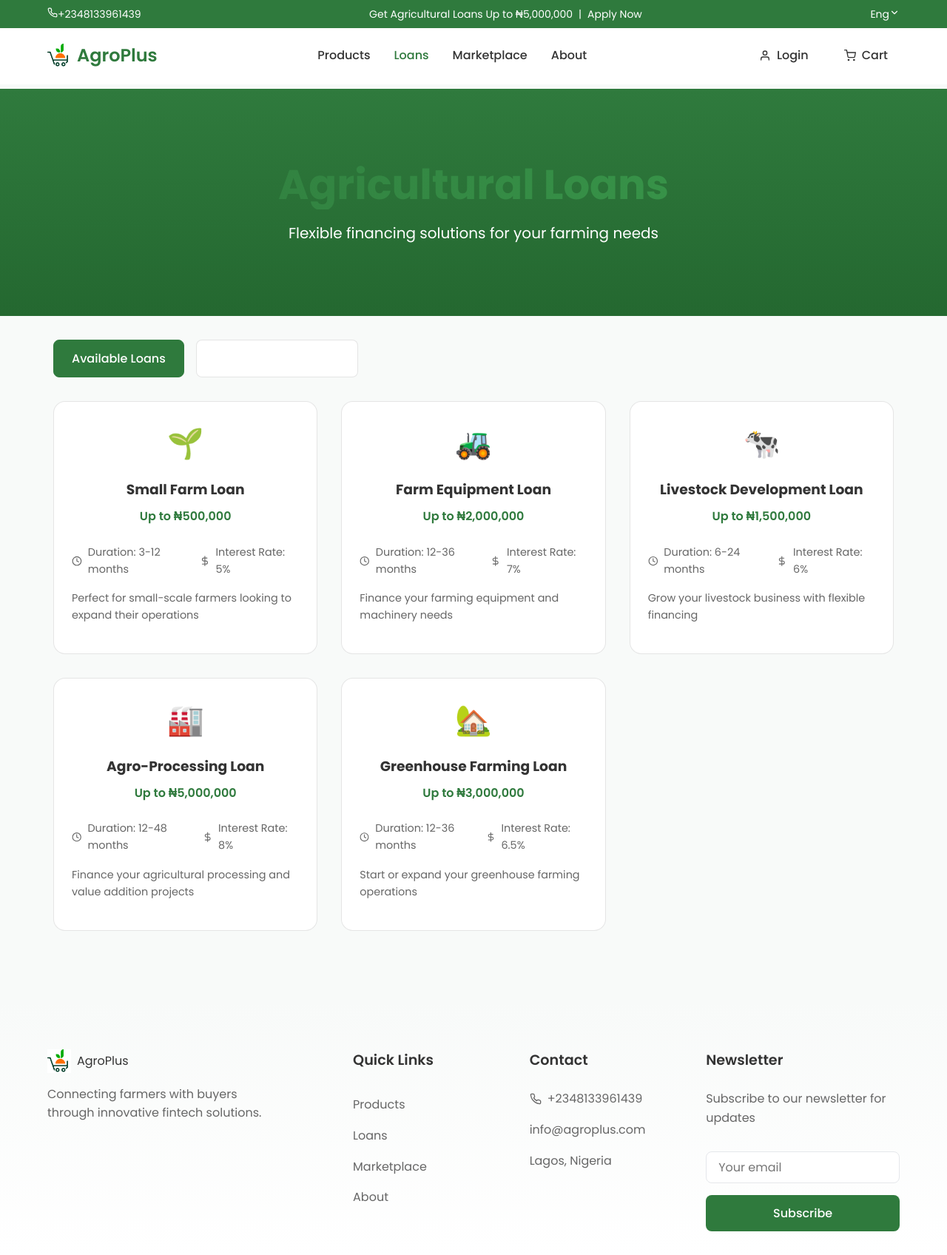
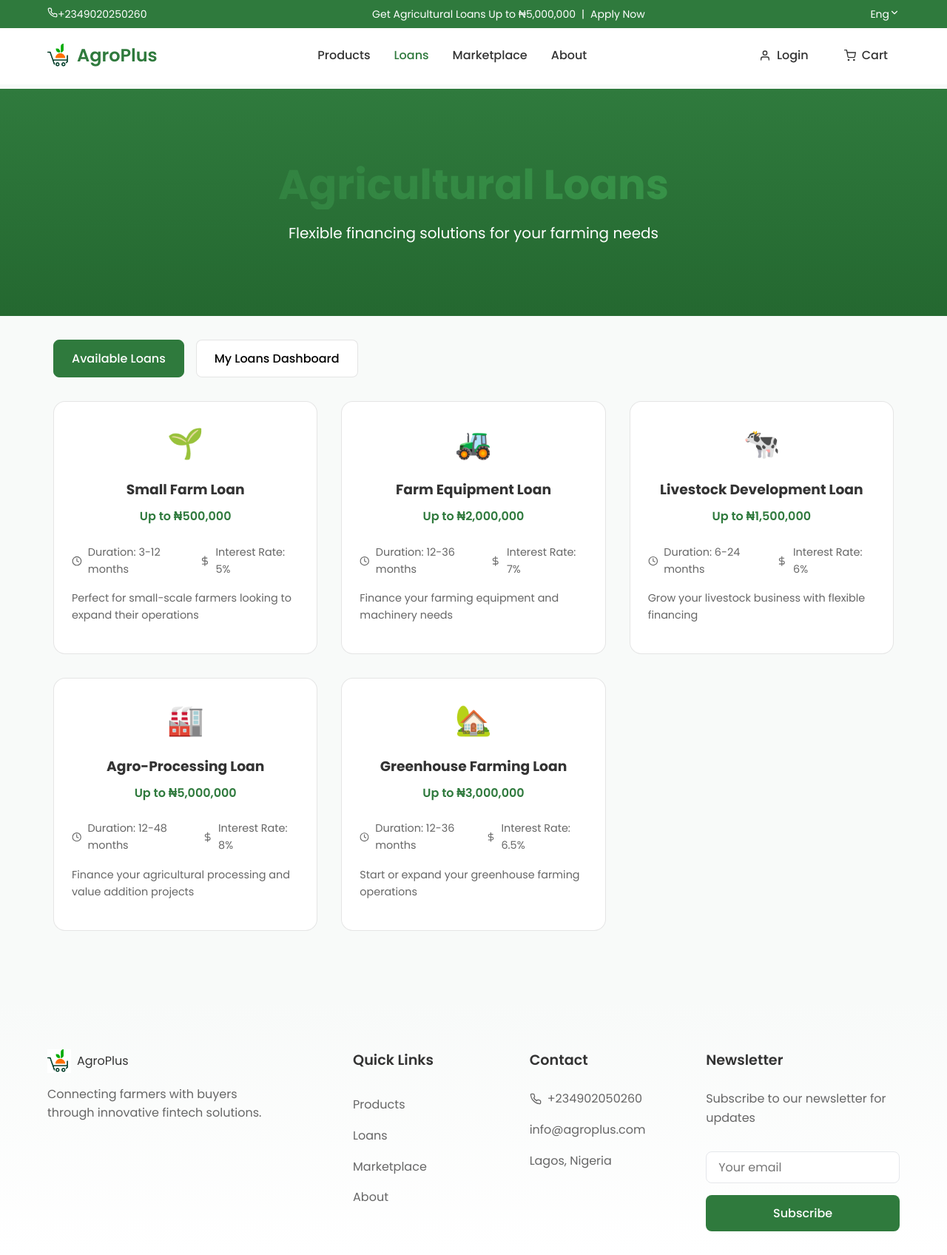
Before and after one commit to ncs-ogun/ncs_funaab, a React (Vite) app: page /loans in a window 1280 px wide. Shown: the whole page at 74% size. Built offline with nearby package versions, Linux system fonts and the light colour scheme.

Commit message:
Update contact information across multiple components: change phone number to +2349020250260 in header, layout, and contact page. Enhance footer contact items with clickable links for phone and email.

```diff
--- a/common/header.html
+++ b/common/header.html
@@ -4,7 +4,7 @@
     <div class="container flex items-center justify-between font-medium px-0">
       <div class="flex items-center cursor-pointer sm:gap-2">
         <img src="./public/icons/phone.svg" alt="Phone" width="18" height="18" />
-        <p>+2348133961439</p>
+        <p>+2349020250260</p>
       </div>
       <p class="flex items-center md:gap-4 gap-1">
         <span>Get Agricultural Loans Up to ₦5,000,000</span> <span>|</span>
--- a/src/components/Header.jsx
+++ b/src/components/Header.jsx
@@ -8,7 +8,7 @@ const Header = () => {
         <div className="container flex items-center justify-between font-medium px-0">
           <div className="flex items-center cursor-pointer sm:gap-2">
             <img src="/icons/phone.svg" alt="Phone" width="18" height="18" />
-            <p>+2348133961439</p>
+            <p>+2349020250260</p>
           </div>
           <p className="flex items-center md:gap-4 gap-1">
             <span>Get Agricultural Loans Up to ₦5,000,000</span> <span>|</span>
--- a/src/components/Layout.jsx
+++ b/src/components/Layout.jsx
@@ -55,7 +55,7 @@ const Layout = ({ children }) => {
                   whileHover={{ scale: 1.05 }}
                 >
                   <FiPhone className="text-white" />
-                  <span>+2348133961439</span>
+                  <span>+2349020250260</span>
                 </motion.div>
               </div>
 
@@ -177,10 +177,10 @@ const Layout = ({ children }) => {
               <div className="space-y-4">
                 <div className="footer-contact-item">
                   <FiPhone />
-                  <span>+2348133961439</span>
+                  <a className='pab' href="tel:+2349020250260"><span>+234902050260</span></a>
                 </div>
                 <div className="footer-contact-item">
-                  <span>info@agroplus.com</span>
+                <a className='pab' href="mailto:info@agroplus.com"><span>info@agroplus.com</span></a>
                 </div>
                 <div className="footer-contact-item">
                   <span>Lagos, Nigeria</span>
--- a/src/index.css
+++ b/src/index.css
@@ -663,8 +663,12 @@ button:hover {
   gap: 0.5rem;
   color: var(--text-light);
   margin-bottom: 1rem;
-}
-
+  text-decoration: none;
+}
+.pab {
+  color: var(--text-light);
+  text-decoration: none;
+}
 .footer-newsletter {
   margin-top: 1rem;
 }
@@ -777,11 +781,12 @@ button:hover {
   border-radius: 0.5rem;
   font-weight: 500;
   transition: all 0.3s ease;
+  color: black;
 }
 
 .filter-toggle-btn:hover {
   border-color: var(--primary-color);
-  color: var(--primary-color);
+  color: whitesmoke;
 }
 
 .marketplace-content {
@@ -1940,6 +1945,7 @@ button:hover {
   transition: all 0.3s ease;
   background: var(--white);
   border: 1px solid rgba(0, 0, 0, 0.1);
+  color: black;
 }
 
 .tab-button.active {
--- a/src/pages/Contact.jsx
+++ b/src/pages/Contact.jsx
@@ -14,7 +14,7 @@ const Contact = () => {
   const [submitStatus, setSubmitStatus] = useState(null);
 
   const contactInfo = {
-    phone: '+234 813 396 1439',
+    phone: '+234 902 025 0260',
     email: 'info@agroplus.com',
     address: 'Plot 123, Abeokuta-Lagos Expressway, Ogun State, Nigeria',
     hours: 'Monday - Friday: 8:00 AM - 6:00 PM'
```
